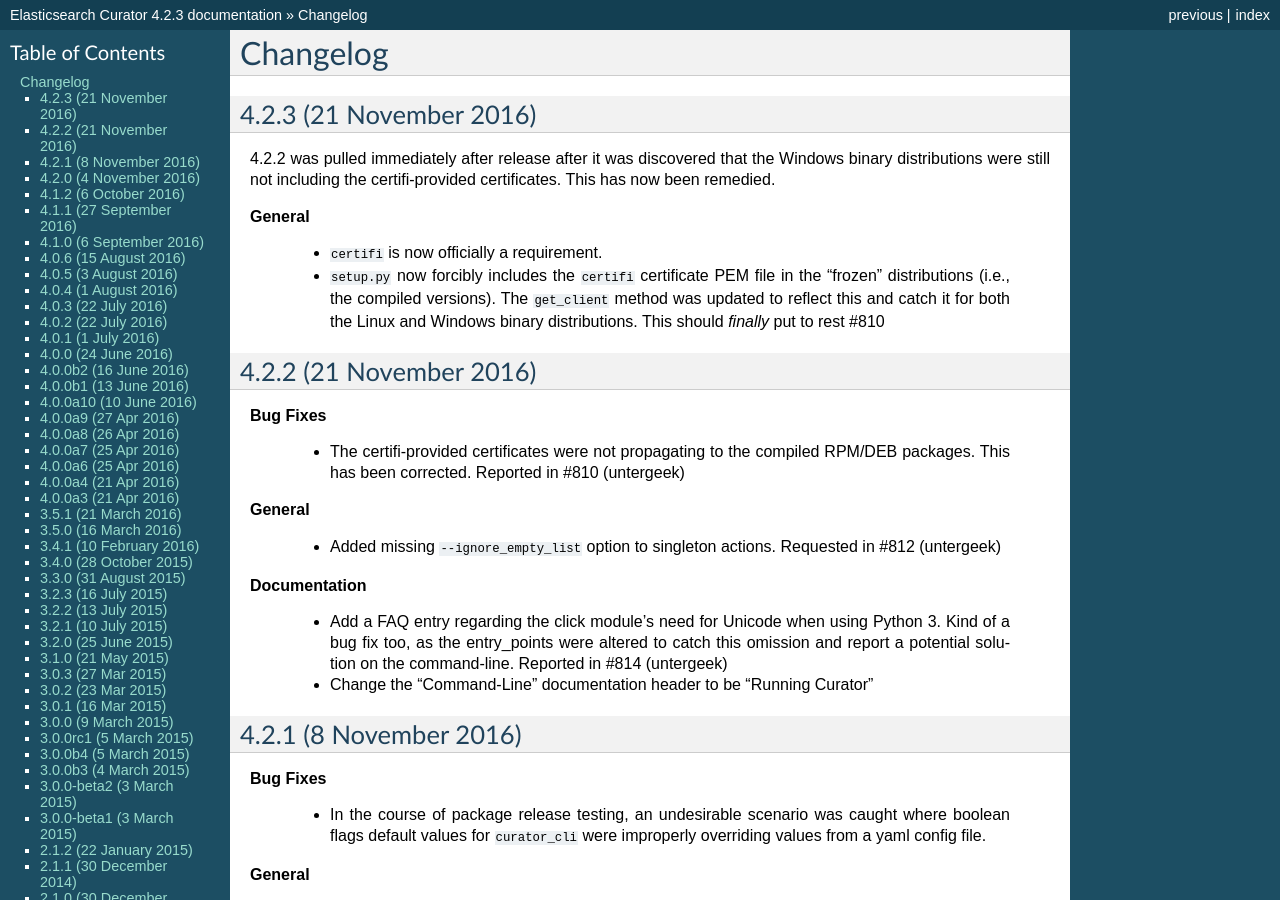
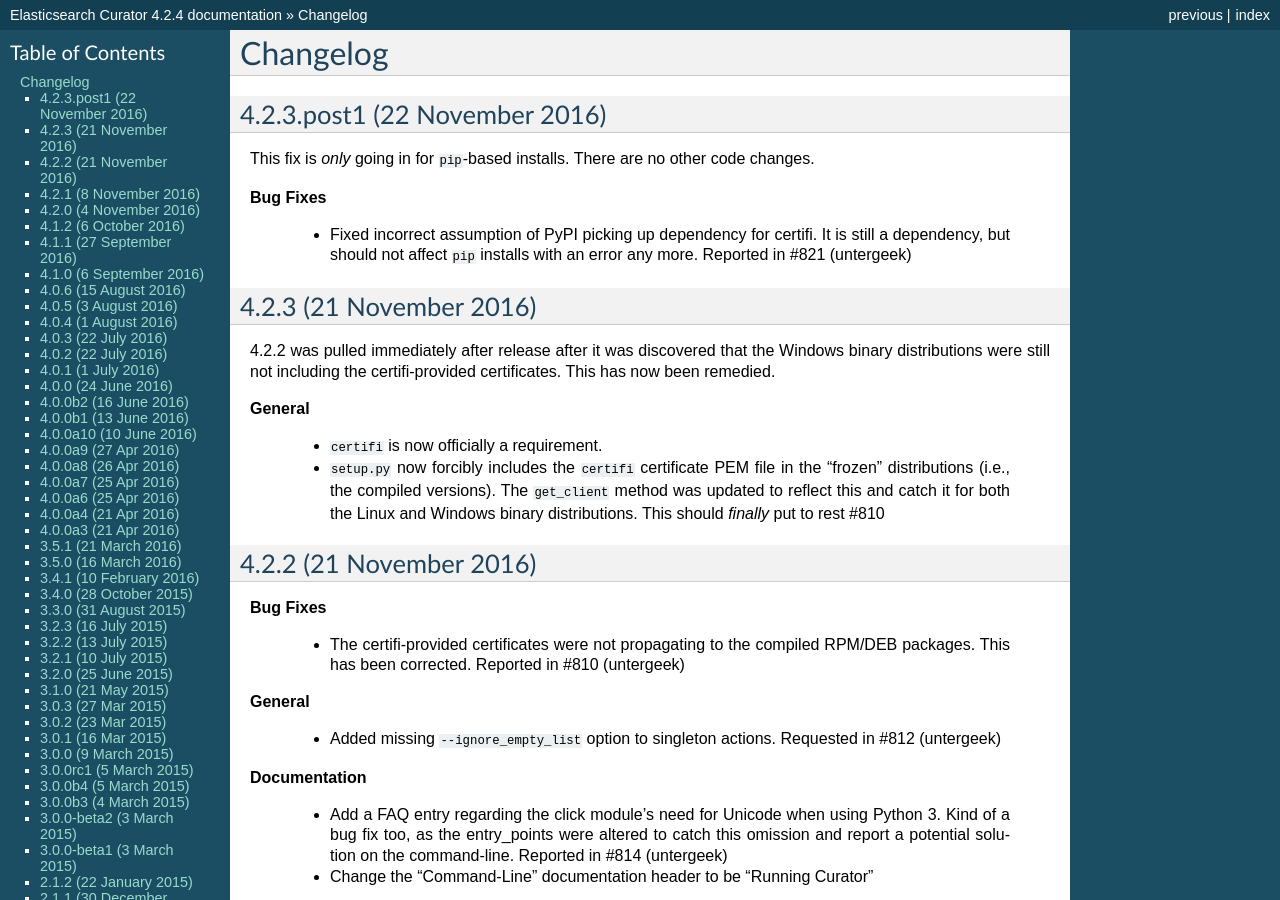
Before and after one commit to elastic/curator, a Sphinx documentation site: the page built from docs/Changelog.rst, in a window 1280 px wide and 900 px high. Built offline with Sphinx 7.4.7, drawn with Linux system fonts in a browser that asks for light colours; some of the changed text lies outside the part shown.

Commit message:
Fix setup.py certifi dependency issue
fixes #821

```diff
--- a/curator/_version.py
+++ b/curator/_version.py
@@ -1 +1 @@
-__version__ = '4.2.3'
+__version__ = '4.2.4'
--- a/docs/Changelog.rst
+++ b/docs/Changelog.rst
@@ -2,6 +2,19 @@
 
 Changelog
 =========
+
+4.2.3.post1 (22 November 2016)
+------------------------------
+
+This fix is `only` going in for ``pip``-based installs.  There are no other code
+changes.
+
+**Bug Fixes**
+
+  * Fixed incorrect assumption of PyPI picking up dependency for certifi.  It
+    is still a dependency, but should not affect ``pip`` installs with an error
+    any more.  Reported in #821 (untergeek)
+
 
 4.2.3 (21 November 2016)
 ------------------------
```
Also changed, not shown: setup.py (+5 -3 lines).
